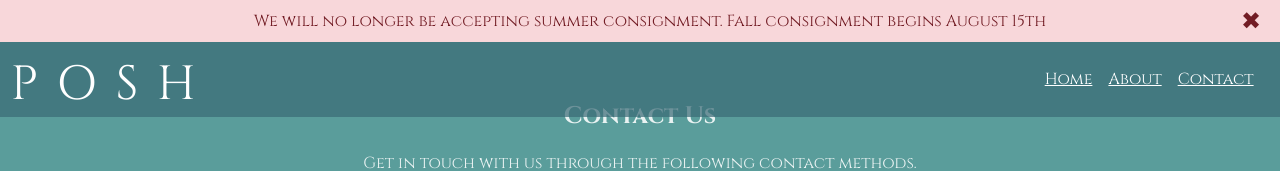
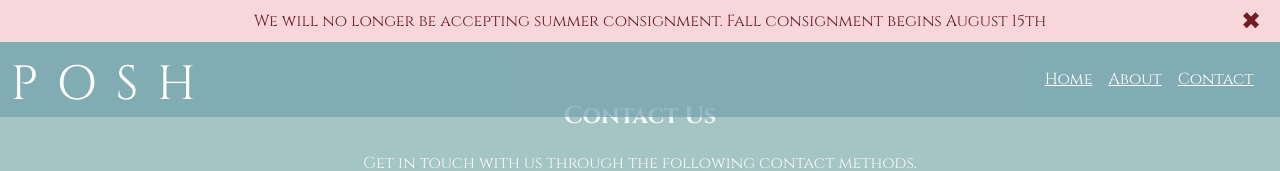
Before and after one commit to jtwiley1996/Posh-Collective, a React (Vite) app in the folder client/: page /contact in a window 1280 px wide. Shown: the top 171 px of the page. Built offline with nearby package versions, Linux system fonts and the light colour scheme.

Commit message:
color change foot and header

```diff
--- a/client/src/App.css
+++ b/client/src/App.css
@@ -15,7 +15,7 @@ body {
   overflow-x: hidden; /* Prevents horizontal scrolling */
   width: 100%;
   justify-content: center;
-  background-color: #5a9d9b; /* Fallback background color in case the image fails to load */
+  background-color: #a4c5c4; /* Fallback background color in case the image fails to load */
 }
 
 .banner {
@@ -54,7 +54,7 @@ body {
 
 /* Header styles */
 header {
-  background: rgba(57, 106, 117, 0.7); /* Tiffany Blue with 30% opacity */
+  background: rgba(116, 161, 174, 0.7); /* Tiffany Blue with 30% opacity */
   color: #fff;
   padding: .65rem;
   width: 100%;
@@ -169,7 +169,7 @@ main {
   flex-wrap: wrap;
   justify-content: space-around;
   padding: 2rem;
-  background-color: #396a75;
+  background-color: #74a1ae;
   color: #fff;
   font-family: 'Cinzel', serif;
 }
```
